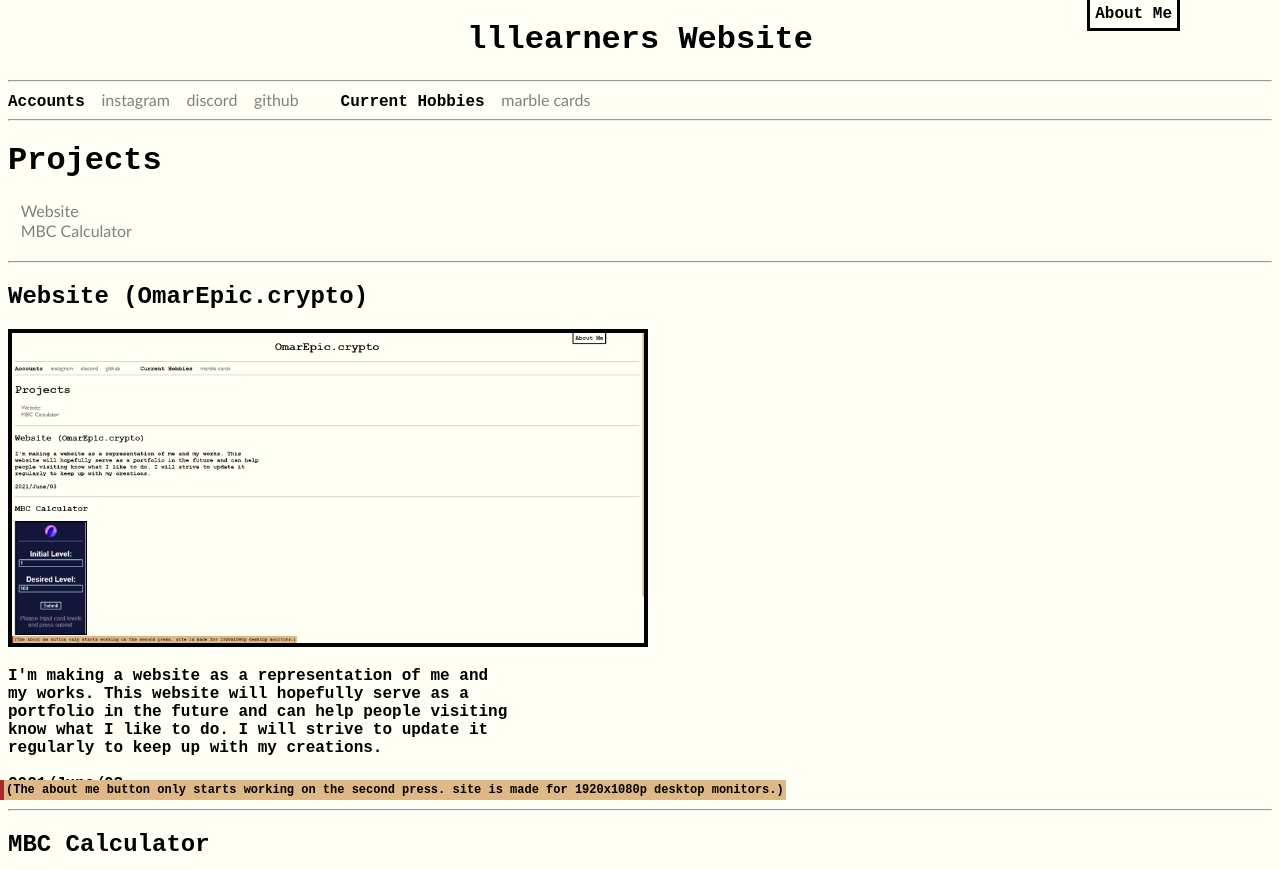
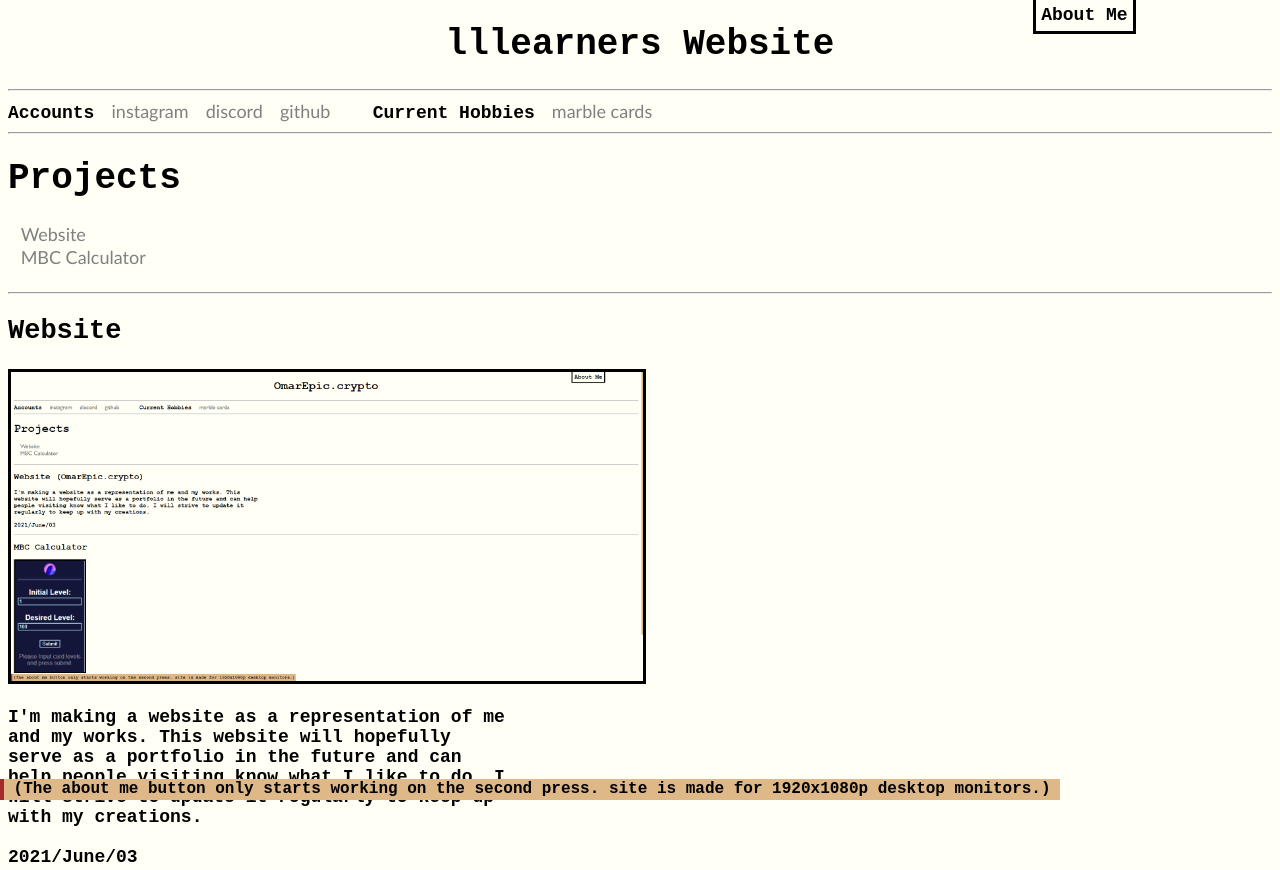
Before and after one commit to lllearners/Site, a plain HTML site: page index.html in a window 1280 px wide. Shown: the top 870 px of the page. Drawn offline with Linux system fonts and the light colour scheme.

Commit message:
test to fix different monitor resolutions and settings

```diff
--- a/index.html
+++ b/index.html
@@ -19,11 +19,11 @@
                 var box = document.getElementById('boxToggle');
                 if (bigBox.style.display === "none") {
                     bigBox.style.display = "block";
-                    box.style.top = "280px";
+                    box.style.top = "28vh";
                 }
                 else {
                     bigBox.style.display = "none";
-                    box.style.top = "0px";
+                    box.style.top = "0";
                 }
             }
 
@@ -32,6 +32,7 @@
     <body>
         <p class="font fine-print">(The about me button only starts working on the second press. site is made for 1920x1080p desktop monitors.)</p>
         <h1 class="center font">lllearners Website</h1>
+        <div>
             <div id="about-box" class="about-box">
                 <h1 class="center font">About Me</h1>
                 <p class="font">My name is Omar El-Baytam. I am a High-School student striving to become a programmer.
@@ -45,6 +46,7 @@
             <box id="boxToggle" class="font" onclick="boxAppear()">
                 About Me
             </box>
+        </div>
         <hr>
         <contents>
             <useful>
@@ -79,7 +81,7 @@
                 <hr>
 
                 <project id="Website">
-                    <h2 class="font">Website (OmarEpic.crypto)</h2>
+                    <h2 class="font">Website</h2>
                     <img class="proj-img"src="assets\proj-web\website.png">
                     <p class="font proj-text">
                         I'm making a website as a representation of me and my works.
--- a/main.css
+++ b/main.css
@@ -1,5 +1,6 @@
 body {
     background-color: rgb(255, 255, 246);
+    font-size: 18px;
 }
 
 ul {
@@ -16,10 +17,10 @@ box {
     border-left: solid;
     border-right: solid;
     border-bottom: solid;
-    border-width: 3px;
-    padding: 5px 5px 5px;
-    top: 0px;
-    right: 100px;
+    border-width: 0.2em;
+    padding: 0.3em 0.3em 0.3em;
+    top: 0em;
+    right: 8em;
     position: fixed;
     cursor: pointer;
 }
@@ -29,13 +30,16 @@ box {
     border-left: solid;
     border-right: solid;
     border-bottom: solid;
-    border-width: 3px;
-    padding: 0 30px 0px 30px;
+    border-width: 0.2em;
+    padding: 0 1.5em 0 1.5em;
     top: 0;
-    right: 70px;
+    right: 5.5em;
     width: 30%;
     display: none;
     position: fixed;
+    height: 28vh;
+    overflow: scroll;
+    overflow-x: hidden;
 }
 
 .center {
@@ -67,11 +71,13 @@ box {
 .nav1 {
     display: inline;
     margin-left: 3%;
+    overflow-wrap:normal;
+    white-space: nowrap;
 }
 
 .proj-img {
     border-style: solid;
-    border-width: 4px;
+    border-width: 0.2em;
     max-width: 50%;
     max-height: 30%;
     padding: 0 0 0 0;
@@ -84,14 +90,16 @@ box {
 .fine-print {
     border-left: solid;
     border-color: brown;
-    border-width: 4px;
+    border-width: 0.25em;
     background-color: burlywood;
-    font-size: 12px;
+    font-size: 1rem;
     position: fixed;
     bottom: 0;
     left: 0;
-    padding: 3px 2px 3px 2px;
+    padding: 0.1em 0.60em 0.1em 0.60em;
     margin-bottom: 0;
+    white-space: nowrap;
+    overflow: hidden;
 }
 
 #boxToggle {
@@ -99,17 +107,23 @@ box {
 }
 
 ::-webkit-scrollbar {
-    width: 7px;
+    width: 10px;
+    border-style: hidden;
+    border-radius: 5%;
   }
 
 ::-webkit-scrollbar-track {
-background: rgb(255, 255, 246);
+    background: rgb(255, 255, 246);
+    -webkit-box-shadow: inset 0 0 0;
+    border-radius: 10px;
 }
 
 ::-webkit-scrollbar-thumb {
-background: burlywood;
+    background: burlywood;
+    border-radius: 10px;
+    -webkit-box-shadow: inset 0 0 0;
 }
 
 ::-webkit-scrollbar-thumb:hover {
-background: bisque;
+    background: bisque;
 }
```
Lines whose indentation alone changed are shown as unchanged.
